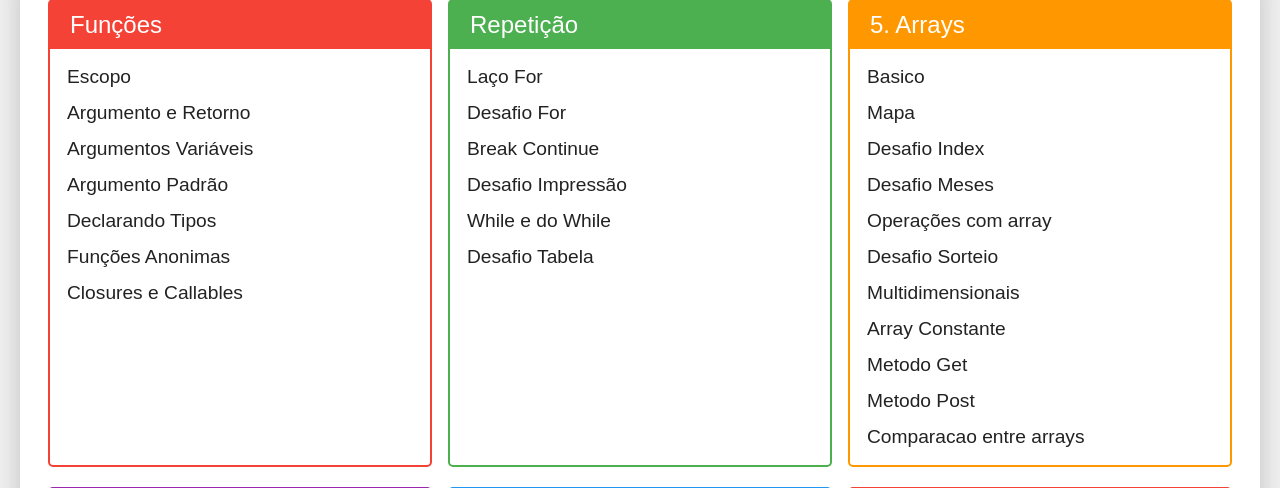
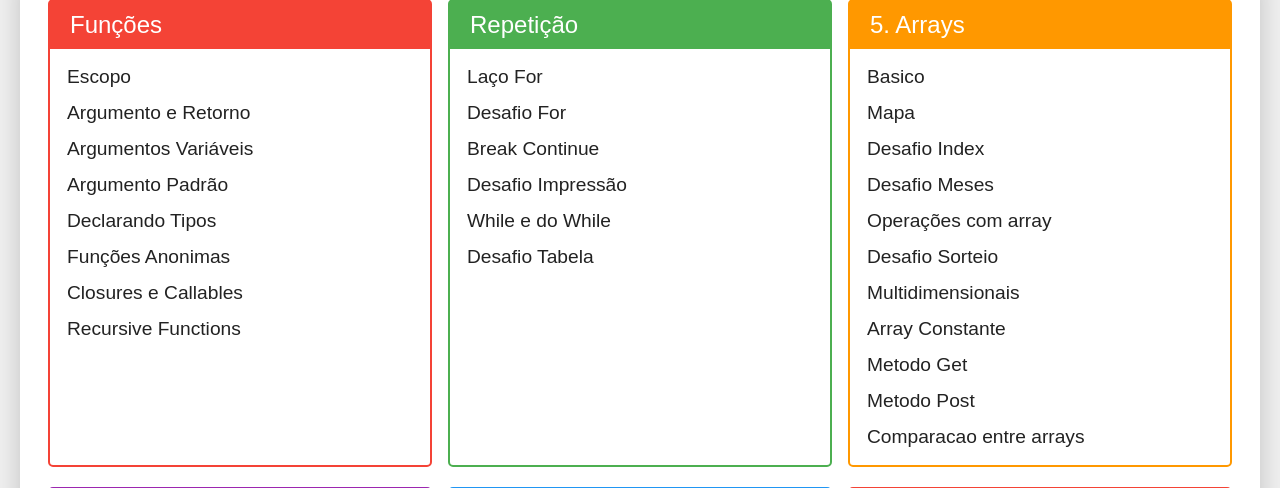
Before and after one commit to felipesms2/PHP-7-Completo---Curso-do-Desenvolvedor-Web-2021-Projetos, a PHP site: page / in a window 1280 px wide. Shown: the part 221-709 px from the top of the page. Run offline with PHP 8.4, Linux system fonts and the light colour scheme.

Commit message:
Section 128 - Liking recursive functions

```diff
--- a/index.php
+++ b/index.php
@@ -57,6 +57,11 @@
                         <li>
                             <a href="exercicio.php?dir=functions&file=closure-callable">
                                 Closures e Callables
+                            </a>
+                        </li>
+                        <li>
+                            <a href="exercicio.php?dir=functions&file=recursive.php">
+                                Recursive Functions
                             </a>
                         </li>
                     </ul>
```
